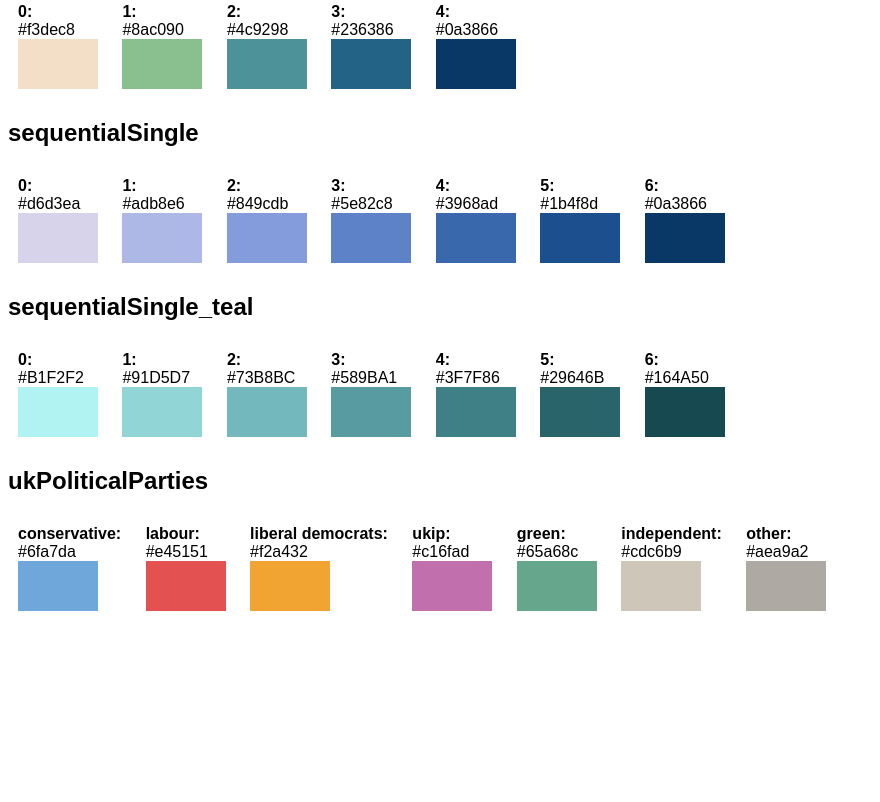
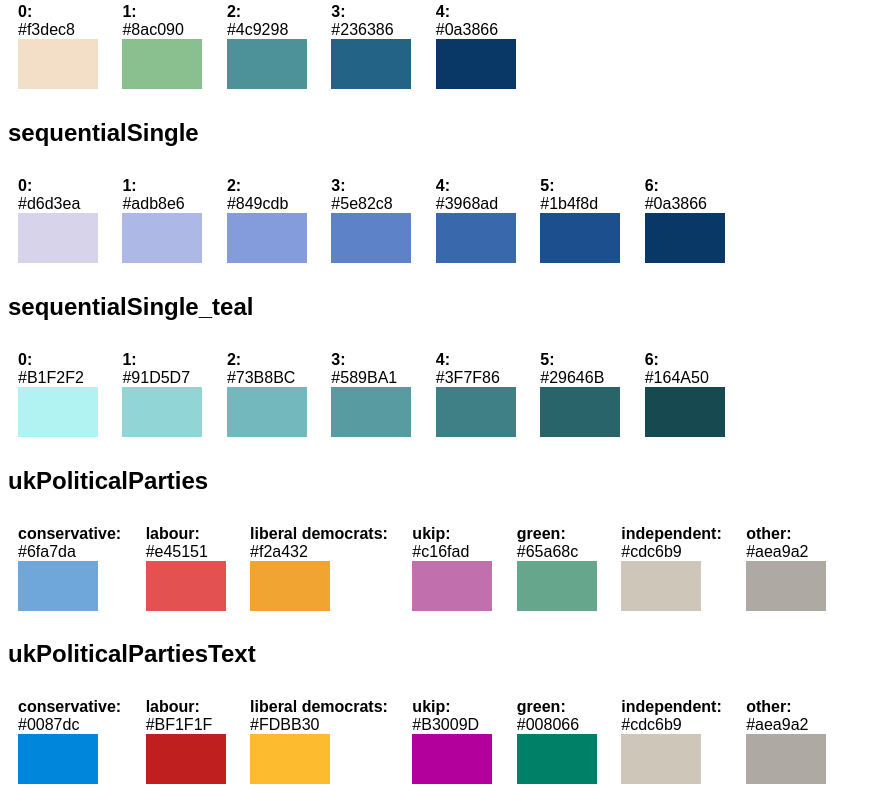
Before and after one commit to ft-interactive/g-chartcolour, a website: page index.html in a window 1280 px wide. Shown: the part 2606-3408 px from the top of the page, without its empty margins (0-880 px from the left). Before the commit the page ends 3235 px from the top, so only its background shows below. Drawn offline with Linux system fonts and the light colour scheme.

Commit message:
add uk political parties text

```diff
--- a/index.html
+++ b/index.html
@@ -635,5 +635,45 @@
 
         </div>
 
+        <div class="palette">
+        <h2>ukPoliticalPartiesText</h2>
+
+            <div class="swatch-container">
+                <b>conservative:</b><br>#0087dc
+                <div class="swatch" style="background:#0087dc">&nbsp;</div>
+            </div>
+
+            <div class="swatch-container">
+                <b>labour:</b><br>#BF1F1F
+                <div class="swatch" style="background:#BF1F1F">&nbsp;</div>
+            </div>
+
+            <div class="swatch-container">
+                <b>liberal democrats:</b><br>#FDBB30
+                <div class="swatch" style="background:#FDBB30">&nbsp;</div>
+            </div>
+
+            <div class="swatch-container">
+                <b>ukip:</b><br>#B3009D
+                <div class="swatch" style="background:#B3009D">&nbsp;</div>
+            </div>
+
+            <div class="swatch-container">
+                <b>green:</b><br>#008066
+                <div class="swatch" style="background:#008066">&nbsp;</div>
+            </div>
+
+            <div class="swatch-container">
+                <b>independent:</b><br>#cdc6b9
+                <div class="swatch" style="background:#cdc6b9">&nbsp;</div>
+            </div>
+
+            <div class="swatch-container">
+                <b>other:</b><br>#aea9a2
+                <div class="swatch" style="background:#aea9a2">&nbsp;</div>
+            </div>
+
+        </div>
+
     </body>
 </html>
--- a/index.js
+++ b/index.js
@@ -16,3 +16,4 @@ export {default as sequentialMulti_3} from "./src/sequential-multi_3";
 export {default as sequentialSingle} from "./src/sequential-single";
 export {default as sequentialSingle_teal} from "./src/sequential-single__teal";
 export {default as ukPoliticalParties} from "./src/categorical-uk-politics";
+export {default as ukPoliticalPartiesText} from "./src/categorical-uk-politics-text";
--- a/package.json
+++ b/package.json
@@ -1,6 +1,6 @@
 {
   "name": "g-chartcolour",
-  "version": "0.0.1",
+  "version": "0.5.0",
   "description": "colours for FT charts",
   "keywords": [
     "d3",
```
Also changed, not shown: src/categorical-uk-politics-text.js (added, +9 -0 lines), test/ftcolour-test.js (+1 -1 lines), README.md, build/g-chartcolour.js, build/g-chartcolour.min.js.
